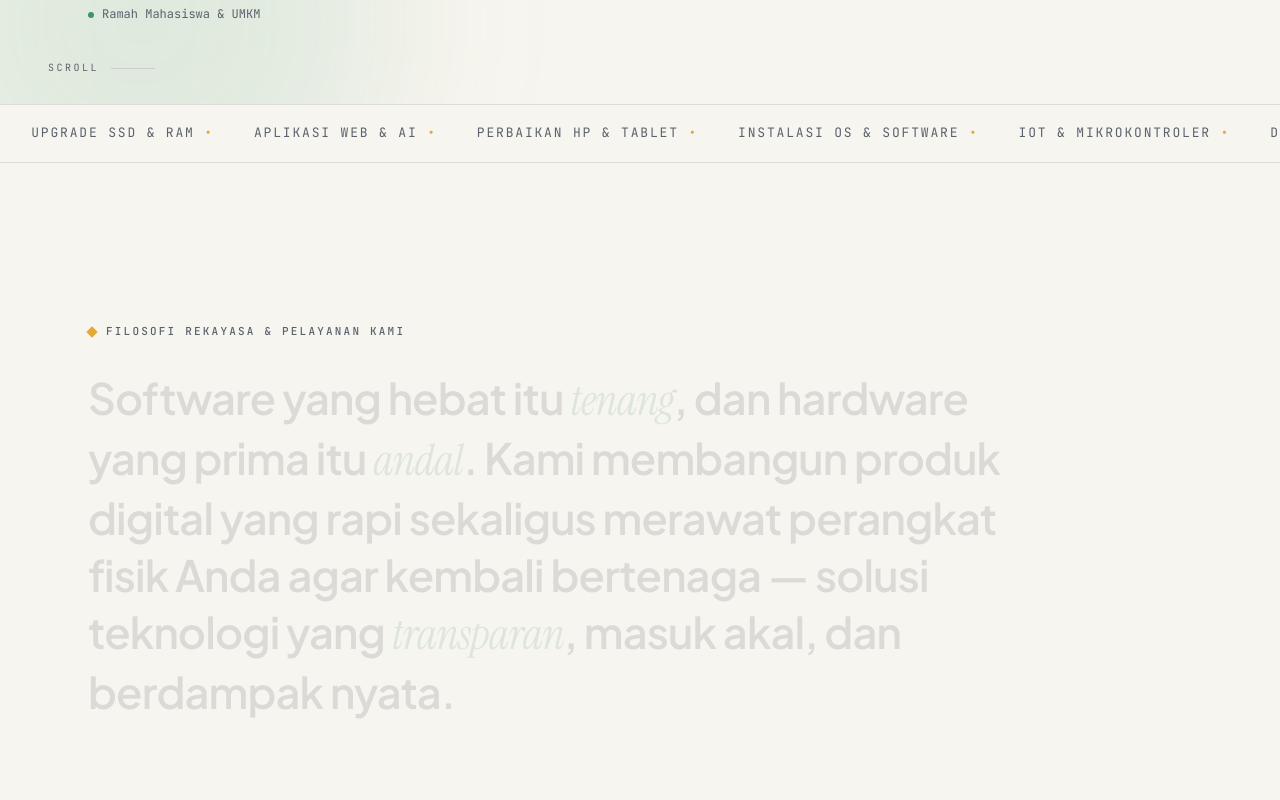
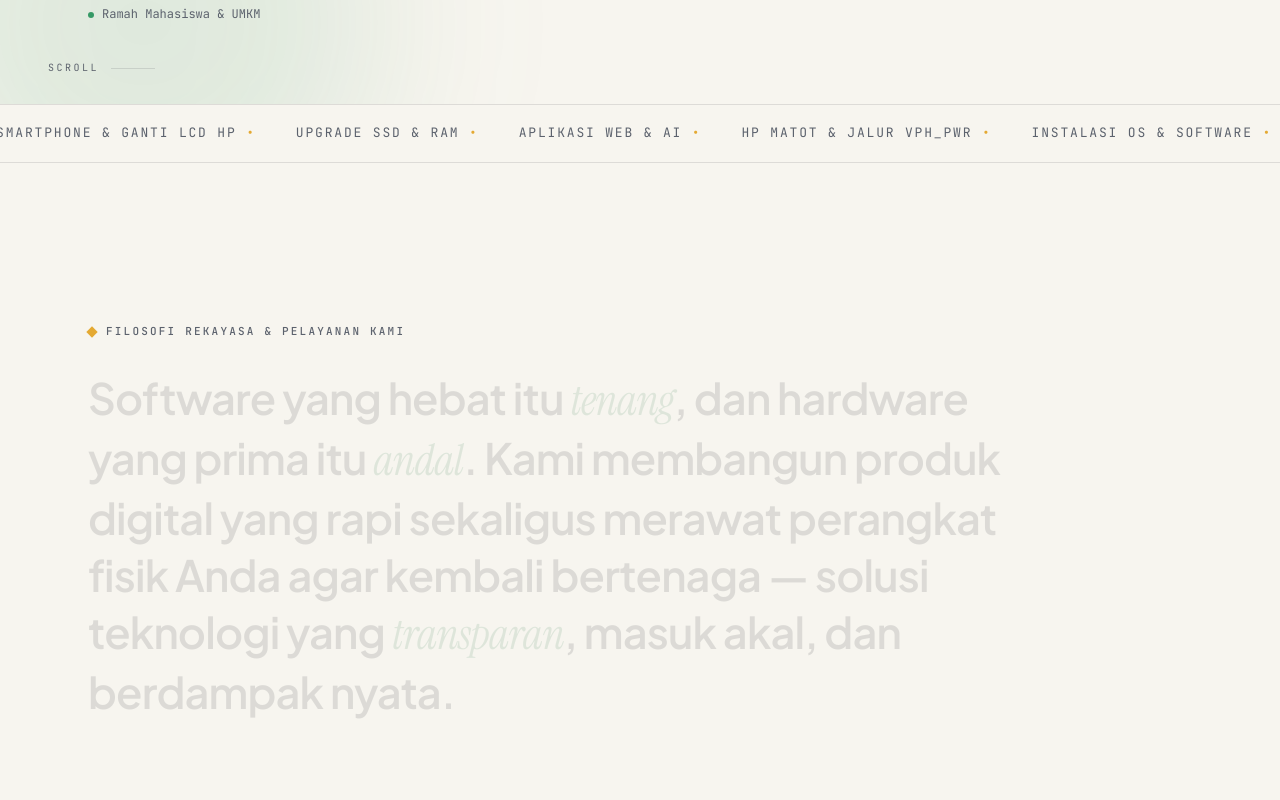
Before and after one commit to felichpehagasaginting-code/4tune.labs, a Next.js app: page / in a window 1280 px wide. Shown: the part 780-1580 px from the top of the page. Built offline with nearby package versions, Linux system fonts and the light colour scheme; no server answers.

Commit message:
fix: calibrate command palette anchors, smartphone estimator breakdown, and Zulkifli contact CTAs

```diff
--- a/app/page.tsx
+++ b/app/page.tsx
@@ -748,11 +748,12 @@ export default function Home() {
             <div className="marquee-group">
               <span>Website Mahasiswa &amp; UMKM <b>•</b></span>
               <span>Servis Laptop &amp; Komputer <b>•</b></span>
+              <span>Servis Smartphone &amp; Ganti LCD HP <b>•</b></span>
               <span>Upgrade SSD &amp; RAM <b>•</b></span>
               <span>Aplikasi Web &amp; AI <b>•</b></span>
-              <span>Perbaikan HP &amp; Tablet <b>•</b></span>
+              <span>HP Matot &amp; Jalur VPH_PWR <b>•</b></span>
               <span>Instalasi OS &amp; Software <b>•</b></span>
-              <span>IoT &amp; Mikrokontroler <b>•</b></span>
+              <span>Elektronika &amp; Mikrosolder <b>•</b></span>
               <span>Desain UI/UX Modern <b>•</b></span>
               <span>Maintenance &amp; Deep Cleaning <b>•</b></span>
             </div>
@@ -760,11 +761,12 @@ export default function Home() {
             <div className="marquee-group">
               <span>Website Mahasiswa &amp; UMKM <b>•</b></span>
               <span>Servis Laptop &amp; Komputer <b>•</b></span>
+              <span>Servis Smartphone &amp; Ganti LCD HP <b>•</b></span>
               <span>Upgrade SSD &amp; RAM <b>•</b></span>
               <span>Aplikasi Web &amp; AI <b>•</b></span>
-              <span>Perbaikan HP &amp; Tablet <b>•</b></span>
+              <span>HP Matot &amp; Jalur VPH_PWR <b>•</b></span>
               <span>Instalasi OS &amp; Software <b>•</b></span>
-              <span>IoT &amp; Mikrokontroler <b>•</b></span>
+              <span>Elektronika &amp; Mikrosolder <b>•</b></span>
               <span>Desain UI/UX Modern <b>•</b></span>
               <span>Maintenance &amp; Deep Cleaning <b>•</b></span>
             </div>
@@ -1274,25 +1276,25 @@ export default function Home() {
               {/* Member 03 - Zulkifli */}
               <div className="member" data-reveal>
                 <div className="avatar av-3">ZL</div>
-                <span className="member-role">ELECTRONICS &amp; REPAIR SPECIALIST</span>
+                <span className="member-role">ELEKTRONIKA &amp; REPARASI HP SPECIALIST</span>
                 <h3>Zulkifli (&ldquo;Mamad&rdquo;)</h3>
                 <p>
-                  Ahli reparasi perangkat elektronik &amp; gadget (HP dan tablet), instalasi kelistrikan ringan yang aman, serta perakitan mikrokontroler sensor IoT. Mengutamakan ketelitian pada jalur fisik komponen dan solder presisi.
+                  Ahli reparasi smartphone (HP) &amp; gadget: penggantian panel layar LCD/OLED presisi, baterai kembung/drop, modul kamera &amp; port cas, pelacakan HP mati total jalur short VPH_PWR via thermal camera, mikrosolder PCB, serta sensor IoT. Mengutamakan ketelitian tanpa merusak sirkuit.
                 </p>
                 <div className="card-chips">
-                  <span>Perbaikan HP &amp; Tablet</span>
-                  <span>Elektronika &amp; IoT</span>
-                  <span>Instalasi Listrik Ringan</span>
-                  <span>Maintenance Perangkat</span>
+                  <span>Reparasi Smartphone &amp; HP</span>
+                  <span>Ganti LCD &amp; Baterai</span>
+                  <span>HP Matot &amp; Jalur VPH_PWR</span>
+                  <span>Mikrosolder &amp; IoT</span>
                 </div>
                 <div className="member-actions">
                   <a
                     className="btn btn-ghost btn-sm"
                     target="_blank"
                     rel="noopener noreferrer"
-                    href="https://wa.me/6283159392826?text=Hai%20Zulkifli%20(Mamad)%2C%20saya%20ingin%20konsultasi%20perbaikan%20gadget%20%2F%20elektronik."
+                    href="https://wa.me/6283159392826?text=Hai%20Zulkifli%20(Mamad)%2C%20saya%20ingin%20konsultasi%20servis%20smartphone%20%2F%20HP%20saya."
                   >
-                    Konsultasi Reparasi via WA ↗
+                    Konsultasi Servis HP via WA ↗
                   </a>
                 </div>
               </div>
@@ -1382,7 +1384,27 @@ export default function Home() {
                 >
                   <path d="M14.7 6.3a1 1 0 0 0 0 1.4l1.6 1.6a1 1 0 0 0 1.4 0l3.77-3.77a6 6 0 0 1-7.94 7.94l-6.91 6.91a2.12 2.12 0 0 1-3-3l6.91-6.91a6 6 0 0 1 7.94-7.94l-3.76 3.76z" />
                 </svg>
-                WhatsApp Servis &amp; Hardware
+                WhatsApp Servis Laptop &amp; PC
+              </a>
+              <a
+                className="btn btn-ghost magnetic"
+                target="_blank"
+                rel="noopener noreferrer"
+                href="https://wa.me/6283159392826?text=Hai%20Zulkifli%20(4tune.labs)%2C%20saya%20ingin%20konsultasi%20servis%20smartphone%20%2F%20HP%20saya."
+              >
+                <svg
+                  viewBox="0 0 24 24"
+                  fill="none"
+                  stroke="currentColor"
+                  strokeWidth="2"
+                  strokeLinecap="round"
+                  strokeLinejoin="round"
+                  aria-hidden="true"
+                >
+                  <rect x="5" y="2" width="14" height="20" rx="2" ry="2" />
+                  <line x1="12" y1="18" x2="12.01" y2="18" />
+                </svg>
+                WhatsApp Servis Smartphone (HP)
               </a>
               <a className="btn btn-ghost" href="mailto:4tune.labs@gmail.com">
                 <svg
@@ -1411,7 +1433,7 @@ export default function Home() {
                   <rect x="9" y="9" width="13" height="13" rx="2" ry="2" />
                   <path d="M5 15H4a2 2 0 0 1-2-2V4a2 2 0 0 1 2-2h9a2 2 0 0 1 2 2v1" />
                 </svg>
-                <span>{copiedCta === "cta-felich" ? "No WA Felich (Web) Tersalin!" : "Salin No WA Web (+62 823-8652-6982)"}</span>
+                <span>{copiedCta === "cta-felich" ? "No WA Web Tersalin!" : "Salin No WA Web (+62 823-8652-6982)"}</span>
               </button>
               <span style={{ color: "var(--ink-2)", opacity: 0.35 }}>•</span>
               <button
@@ -1423,7 +1445,19 @@ export default function Home() {
                   <rect x="9" y="9" width="13" height="13" rx="2" ry="2" />
                   <path d="M5 15H4a2 2 0 0 1-2-2V4a2 2 0 0 1 2-2h9a2 2 0 0 1 2 2v1" />
                 </svg>
-                <span>{copiedCta === "cta-sukron" ? "No WA Sukron (Servis) Tersalin!" : "Salin No WA Servis (+62 838-9449-6994)"}</span>
+                <span>{copiedCta === "cta-sukron" ? "No WA Laptop Tersalin!" : "Salin No WA Laptop (+62 838-9449-6994)"}</span>
+              </button>
+              <span style={{ color: "var(--ink-2)", opacity: 0.35 }}>•</span>
+              <button
+                type="button"
+                onClick={() => copyToClipboard("+6283159392826", "cta-zul")}
+                style={{ fontSize: "12px", fontFamily: "var(--font-mono)", color: "var(--ink-2)", background: "none", border: "none", cursor: "pointer", padding: "4px 8px", display: "inline-flex", alignItems: "center", gap: "6px" }}
+              >
+                <svg viewBox="0 0 24 24" width="13" height="13" fill="none" stroke="currentColor" strokeWidth="2" strokeLinecap="round" strokeLinejoin="round" aria-hidden="true">
+                  <rect x="9" y="9" width="13" height="13" rx="2" ry="2" />
+                  <path d="M5 15H4a2 2 0 0 1-2-2V4a2 2 0 0 1 2-2h9a2 2 0 0 1 2 2v1" />
+                </svg>
+                <span>{copiedCta === "cta-zul" ? "No WA Smartphone Tersalin!" : "Salin No WA HP (+62 831-5939-2826)"}</span>
               </button>
             </div>
 
@@ -1517,7 +1551,14 @@ export default function Home() {
                   rel="noopener noreferrer"
                   href="https://wa.me/6283894496994?text=Hai%204tune.labs%20(Cloud%20Service)%2C%20saya%20ingin%20tanya%20servis%20hardware."
                 >
-                  WhatsApp Servis &amp; Hardware
+                  WhatsApp Servis Laptop &amp; PC
+                </a>
+                <a
+                  target="_blank"
+                  rel="noopener noreferrer"
+                  href="https://wa.me/6283159392826?text=Hai%20Zulkifli%20(4tune.labs)%2C%20saya%20ingin%20tanya%20servis%20smartphone%20%2F%20HP."
+                >
+                  WhatsApp Servis Smartphone (HP)
                 </a>
                 <a
                   target="_blank"
--- a/components/interactive/command-palette.client.tsx
+++ b/components/interactive/command-palette.client.tsx
@@ -92,51 +92,83 @@ export function CommandPalette({ open, onOpenChange }: CommandPaletteProps) {
             {/* Navigation Group */}
             <Command.Group heading="NAVIGASI">
               <Command.Item
-                onSelect={() => scrollTo("#principals")}
+                onSelect={() => scrollTo("#solusi-kendala")}
+                className="flex items-center gap-2.5 px-3 py-2 rounded-lg text-secondary hover:text-primary hover:bg-surface-hover cursor-pointer"
+              >
+                <Zap size={14} className="text-neutral-300" />
+                <span>01. Solusi Kendala (Laptop, HP &amp; Web)</span>
+              </Command.Item>
+
+              <Command.Item
+                onSelect={() => scrollTo("#layanan")}
+                className="flex items-center gap-2.5 px-3 py-2 rounded-lg text-secondary hover:text-primary hover:bg-surface-hover cursor-pointer"
+              >
+                <Layers size={14} className="text-neutral-300" />
+                <span>02. Layanan Servis Hardware &amp; Web</span>
+              </Command.Item>
+
+              <Command.Item
+                onSelect={() => scrollTo("#paket-pilihan")}
+                className="flex items-center gap-2.5 px-3 py-2 rounded-lg text-secondary hover:text-primary hover:bg-surface-hover cursor-pointer"
+              >
+                <Zap size={14} className="text-neutral-300" />
+                <span>03. Paket Pilihan Siap Pakai</span>
+              </Command.Item>
+
+              <Command.Item
+                onSelect={() => scrollTo("#kalkulator-biaya")}
+                className="flex items-center gap-2.5 px-3 py-2 rounded-lg text-secondary hover:text-primary hover:bg-surface-hover cursor-pointer"
+              >
+                <Zap size={14} className="text-neutral-300" />
+                <span>04. Kalkulator Biaya (Laptop, HP &amp; Web)</span>
+              </Command.Item>
+
+              <Command.Item
+                onSelect={() => scrollTo("#lokasi-lab")}
+                className="flex items-center gap-2.5 px-3 py-2 rounded-lg text-secondary hover:text-primary hover:bg-surface-hover cursor-pointer"
+              >
+                <Layers size={14} className="text-neutral-300" />
+                <span>05. Lokasi Fisik Lab Asrama SCWE (Kamar 304)</span>
+              </Command.Item>
+
+              <Command.Item
+                onSelect={() => scrollTo("#karya")}
+                className="flex items-center gap-2.5 px-3 py-2 rounded-lg text-secondary hover:text-primary hover:bg-surface-hover cursor-pointer"
+              >
+                <FolderGit2 size={14} className="text-neutral-300" />
+                <span>06. Karya Terpilih &amp; Proyek Kami</span>
+              </Command.Item>
+
+              <Command.Item
+                onSelect={() => scrollTo("#lab-notes")}
+                className="flex items-center gap-2.5 px-3 py-2 rounded-lg text-secondary hover:text-primary hover:bg-surface-hover cursor-pointer"
+              >
+                <Layers size={14} className="text-neutral-300" />
+                <span>07. Lab Notes &amp; Catatan Teknis Edukasi</span>
+              </Command.Item>
+
+              <Command.Item
+                onSelect={() => scrollTo("#cara-kerja")}
+                className="flex items-center gap-2.5 px-3 py-2 rounded-lg text-secondary hover:text-primary hover:bg-surface-hover cursor-pointer"
+              >
+                <Layers size={14} className="text-neutral-300" />
+                <span>08. Alur Kerja Kami</span>
+              </Command.Item>
+
+              <Command.Item
+                onSelect={() => scrollTo("#tim")}
                 className="flex items-center gap-2.5 px-3 py-2 rounded-lg text-secondary hover:text-primary hover:bg-surface-hover cursor-pointer"
               >
                 <Users size={14} className="text-neutral-300" />
-                <span>02. Tim Builder Kami (4 Mahasiswa)</span>
+                <span>09. Tim Builder Kami (4 Mahasiswa)</span>
               </Command.Item>
 
               <Command.Item
-                onSelect={() => scrollTo("#playground")}
-                className="flex items-center gap-2.5 px-3 py-2 rounded-lg text-secondary hover:text-primary hover:bg-surface-hover cursor-pointer"
-              >
-                <Zap size={14} className="text-neutral-300" />
-                <span>03. Simulasi &amp; Estimasi Proyek</span>
-              </Command.Item>
-
-              <Command.Item
-                onSelect={() => scrollTo("#capabilities")}
-                className="flex items-center gap-2.5 px-3 py-2 rounded-lg text-secondary hover:text-primary hover:bg-surface-hover cursor-pointer"
-              >
-                <Layers size={14} className="text-neutral-300" />
-                <span>04. Layanan &amp; Solusi Website</span>
-              </Command.Item>
-
-              <Command.Item
-                onSelect={() => scrollTo("#showcase")}
-                className="flex items-center gap-2.5 px-3 py-2 rounded-lg text-secondary hover:text-primary hover:bg-surface-hover cursor-pointer"
-              >
-                <FolderGit2 size={14} className="text-neutral-300" />
-                <span>05. Contoh Karya &amp; Proyek Kami</span>
-              </Command.Item>
-
-              <Command.Item
-                onSelect={() => scrollTo("#model")}
-                className="flex items-center gap-2.5 px-3 py-2 rounded-lg text-secondary hover:text-primary hover:bg-surface-hover cursor-pointer"
-              >
-                <Users size={14} className="text-neutral-300" />
-                <span>06. Alur Kerja Kami</span>
-              </Command.Item>
-
-              <Command.Item
-                onSelect={() => scrollTo("#inquiry")}
+                onSelect={() => scrollTo("#kontak")}
                 className="flex items-center gap-2.5 px-3 py-2 rounded-lg text-secondary hover:text-primary hover:bg-surface-hover cursor-pointer"
               >
                 <Shield size={14} className="text-neutral-300" />
-                <span>07. Konsultasi Santai (Hubungi Kami)</span>
+                <span>10. Konsultasi Santai (Hubungi Kami)</span>
               </Command.Item>
             </Command.Group>
 
--- a/components/interactive/cost-estimator.client.tsx
+++ b/components/interactive/cost-estimator.client.tsx
@@ -480,6 +480,10 @@ export function CostEstimator() {
 
   // Generate WhatsApp Links
   const getHardwareWaUrl = () => {
+    if (isZeroSelection) {
+      const modelNote = laptopModel.trim() ? ` (tipe: ${laptopModel.trim()})` : "";
+      return `https://wa.me/6283894496994?text=Hai%20Sukron%20(4tune.labs)%2C%20saya%20ingin%20konsultasi%20kendala%20laptop%20%2F%20PC%20saya${encodeURIComponent(modelNote)}.%20Bisa%20bantu%20diagnosa%20dan%20cek%20estimasi%20biayanya%3F%20Terima%20kasih.`;
+    }
     const modelNote = laptopModel.trim() ? `- Tipe Laptop: ${laptopModel.trim()}%0A` : "";
     const ssdLabel =
       currentSsd.id === "ssd-none"
@@ -498,6 +502,10 @@ export function CostEstimator() {
   };
 
   const getSmartphoneWaUrl = () => {
+    if (isHpZeroSelection) {
+      const modelNote = hpModel.trim() ? ` (tipe: ${hpModel.trim()})` : "";
+      return `https://wa.me/6283159392826?text=Hai%20Zulkifli%20(4tune.labs)%2C%20saya%20ingin%20konsultasi%20kendala%20smartphone%20%2F%20HP%20saya${encodeURIComponent(modelNote)}.%20Bisa%20bantu%20diagnosa%20dan%20cek%20estimasi%20biayanya%3F%20Terima%20kasih.`;
+    }
     const modelNote = hpModel.trim() ? `- Tipe HP: ${hpModel.trim()}%0A` : "";
     const screenLabel =
       currentHpScreen.id === "screen-none"
@@ -1315,7 +1323,7 @@ export function CostEstimator() {
                     ))}
 
                     {/* Installation Status */}
-                    {!isHpZeroSelection && (
+                    {currentHpScreen.id !== "screen-none" ? (
                       <div className="breakdown-row breakdown-row-highlight">
                         <div className="breakdown-left">
                           <span className="breakdown-name">Jasa Pasang &amp; Uji Fungsi Layar</span>
@@ -1323,7 +1331,15 @@ export function CostEstimator() {
                         </div>
                         <span className="badge-included">Termasuk (Gratis)</span>
                       </div>
-                    )}
+                    ) : currentHpServices.length > 0 && !currentHpServices.some((s) => s.id === "hp-install-only") ? (
+                      <div className="breakdown-row breakdown-row-highlight">
+                        <div className="breakdown-left">
+                          <span className="breakdown-name">Jasa Pengerjaan &amp; Quality Control</span>
+                          <span className="breakdown-detail">Bongkar pasang presisi + uji kelistrikan &amp; komponen</span>
+                        </div>
+                        <span className="badge-included">Termasuk (Gratis)</span>
+                      </div>
+                    ) : null}
 
                     {/* Antar-Jemput */}
                     {!isHpZeroSelection && (
@@ -1812,7 +1828,7 @@ export function CostEstimator() {
                       </div>
                     ))}
 
-                    {!isHpZeroSelection && (
+                    {currentHpScreen.id !== "screen-none" ? (
                       <div className="flex justify-between items-start pb-2.5 border-b border-white/5">
                         <div>
                           <div className="font-semibold text-[var(--paper)]">Jasa Pasang &amp; Uji Fungsi Layar</div>
@@ -1820,7 +1836,15 @@ export function CostEstimator() {
                         </div>
                         <span className="badge-included text-xs">Termasuk (Gratis)</span>
                       </div>
-                    )}
+                    ) : currentHpServices.length > 0 && !currentHpServices.some((s) => s.id === "hp-install-only") ? (
+                      <div className="flex justify-between items-start pb-2.5 border-b border-white/5">
+                        <div>
+                          <div className="font-semibold text-[var(--paper)]">Jasa Pengerjaan &amp; Quality Control</div>
+                          <div className="text-xs text-[var(--paper)]/60">Bongkar pasang presisi + uji kelistrikan &amp; komponen</div>
+                        </div>
+                        <span className="badge-included text-xs">Termasuk (Gratis)</span>
+                      </div>
+                    ) : null}
 
                     {!isHpZeroSelection && (
                       <div className="flex justify-between items-start pb-2.5 border-b border-white/5">
--- a/components/modules/solution-finder.tsx
+++ b/components/modules/solution-finder.tsx
@@ -288,6 +288,10 @@ export function SolutionFinder() {
                     ? `https://wa.me/6283159392826?text=Halo%20Zulkifli%20(4tune.labs)%2C%20HP%20saya%20ada%20kendala%20khusus%3A%20${encodeURIComponent(
                         searchQuery
                       )}`
+                    : activeCategory === "business" || activeCategory === "student"
+                    ? `https://wa.me/6282386526982?text=Halo%20Felich%20%26%20Dika%20(4tune.labs)%2C%20saya%20ada%20kebutuhan%20proyek%20khusus%3A%20${encodeURIComponent(
+                        searchQuery
+                      )}`
                     : `https://wa.me/6283894496994?text=Halo%20teknisi%204tune.labs%2C%20perangkat%20saya%20ada%20kendala%20khusus%3A%20${encodeURIComponent(
                         searchQuery
                       )}`
--- a/data/pricing-matrix.ts
+++ b/data/pricing-matrix.ts
@@ -251,6 +251,7 @@ export interface SmartphoneScreenOption {
   id: string;
   label: string;
   grade: "incell" | "oled" | "original" | "none";
+  gradeLabel?: string;
   description: string;
   minPrice: number;
   maxPrice: number;
```
Also changed, not shown: 1 other file (tests, documents, lock files or other folders).
